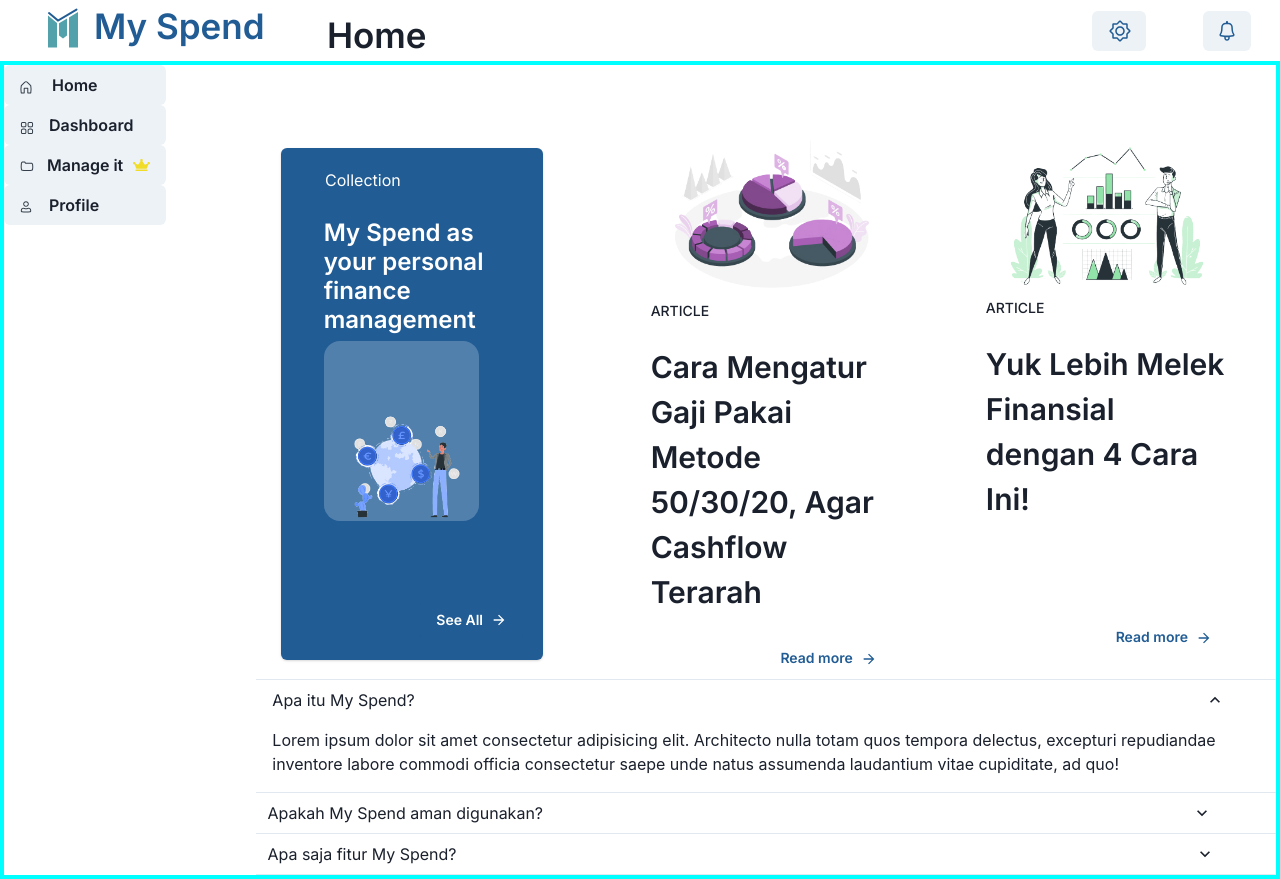
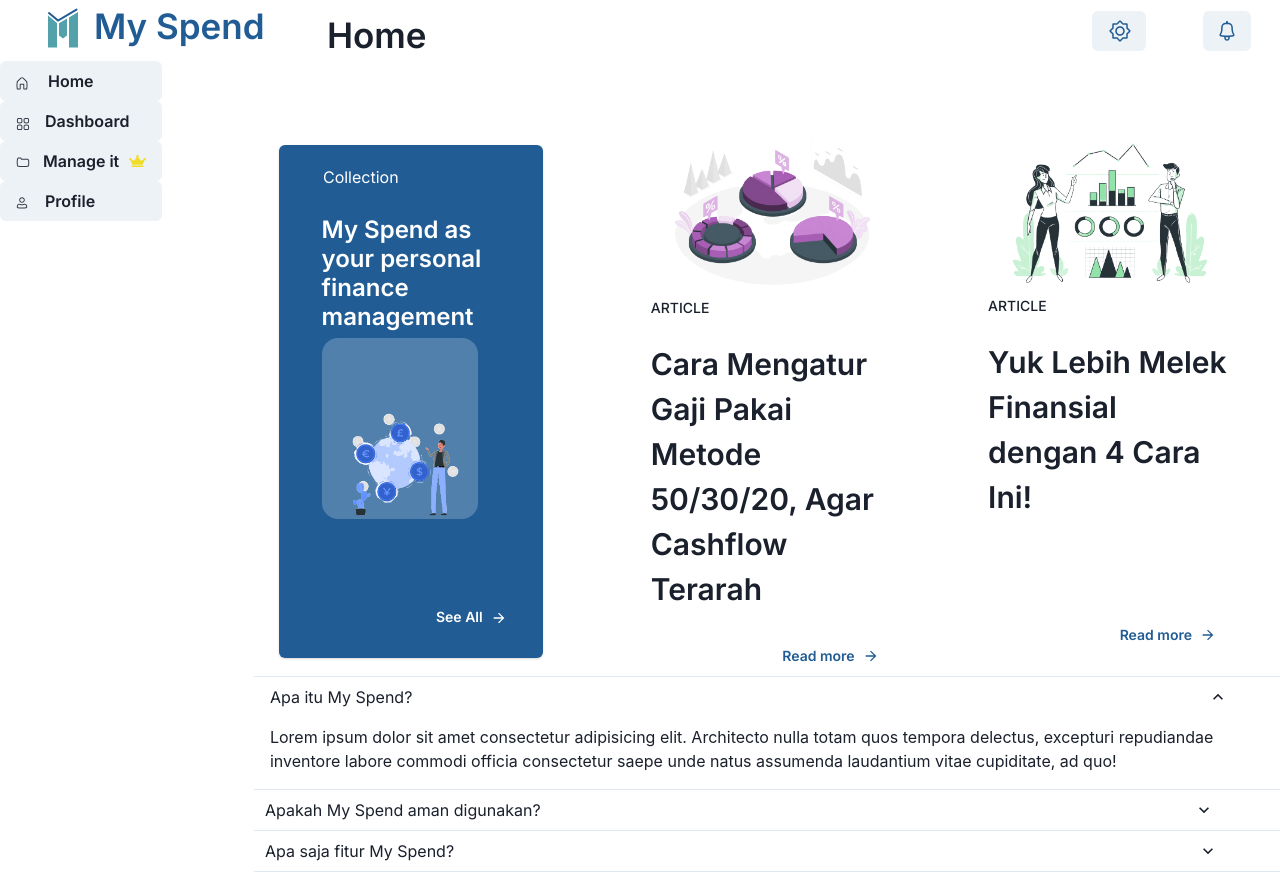
Before and after one commit to VinncentWong/MySpend, a React (Create React App) app in the folder fe/myspend/: page /home in a window 1280 px wide. Built offline with nearby package versions, Linux system fonts and the light colour scheme; sample sign-in values are in the browser's storage.

Commit message:
[ADD] protected route

```diff
--- a/fe/myspend/src/route/ProtectedRoute.tsx
+++ b/fe/myspend/src/route/ProtectedRoute.tsx
@@ -10,8 +10,7 @@
         <Box>
             <HomeNavbar/>
             <Flex
-            flexDir='row'
-            border='4px solid aqua'>
+            flexDir='row'>
                 <Sidebar/>
                 <Outlet/>
             </Flex>
```
